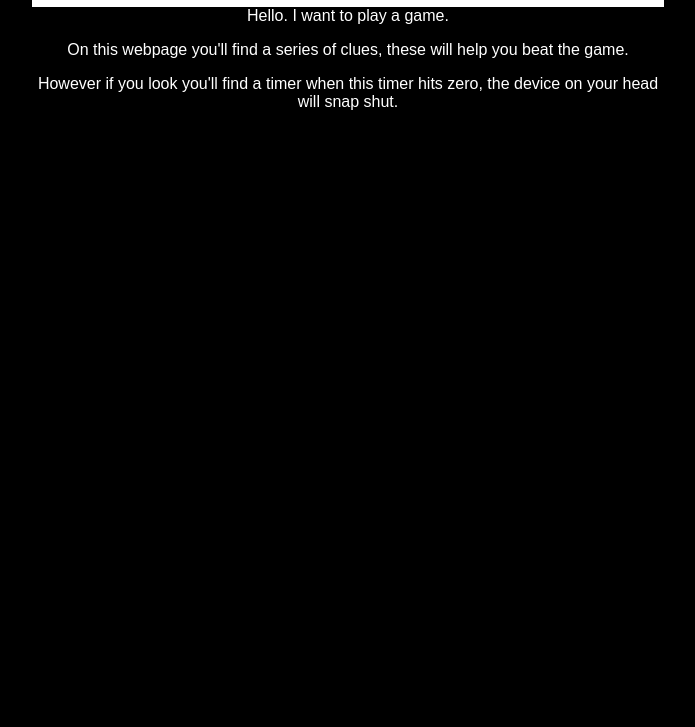
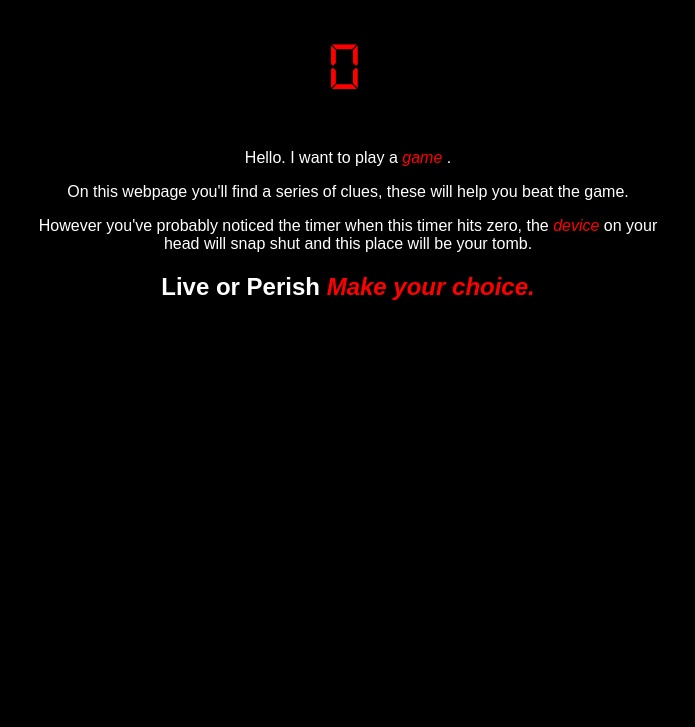
Before and after one commit to RichtersHotline/Beep, a plain HTML site: page index.html in a window 1280 px wide. Shown: the part 73-800 px from the top of the page, without its empty margins (292-987 px from the left). Drawn offline with Linux system fonts and the light colour scheme.

Commit message:
pushy pushy

```diff
--- a/Styling/style.css
+++ b/Styling/style.css
@@ -1,3 +1,10 @@
+
+@import url('https://fonts.googleapis.com/css2?family=Orbitron:wght@400..900&display=swap');
+
+@font-face {
+    font-family: Digital;
+    src:url("./Fonts/DS-DIGI.TTF");
+ }
 
 body {
 
@@ -20,8 +27,28 @@ body {
 
     width:50%;
     margin:auto;
- background-color:white;
 text-align:center;
 
 
 }
+.container h1 {
+
+    background-color:white;
+
+
+}
+.urgent {
+
+    color:red;
+    font-style:italic;
+
+}
+
+#timer {
+background-color:black;
+    color:red;
+    font-size:70px;
+font-family:Digital;
+letter-spacing:7px;
+font-weight:lighter;
+}
--- a/index.html
+++ b/index.html
@@ -8,17 +8,20 @@
 </head>
 <body>
 <div class="container">
+    <h1>The Hidden Web</h1>
+    <h1 id="timer">120</h1>
 
-<h1>The Hidden Web</h1>
 <div class="textcontent">
-<p>Hello. I want to play a game.</p>
+<p>Hello. I want to play a <span class="urgent"> game </span>.</p>
 <p>On this webpage you'll find a series of clues, these will help you beat the game.<p>
-<p>However if you look you'll find a timer when this timer hits zero, the device on your head will snap shut.</p>
+<p>However you've probably noticed the timer when this timer hits zero, the<span class="urgent"> device</span>  on your head will snap shut and this place will be your tomb.</p>
 
-
+<h2>Live or Perish <span class="urgent">Make your choice.</span></h2>
 
 </div>
 
 </div>
+
+<script src="scripts/code.js"></script>
 </body>
 </html>
--- a/scripts/code.js
+++ b/scripts/code.js
@@ -0,0 +1,24 @@
+Ticking = 3
+Timer = document.getElementById("timer")
+
+function GameOver() {
+
+Timer.innerHTML = "" + Ticking;
+Ticking--;
+console.log(Ticking)
+
+if(Ticking >= 0) {
+
+setTimeout(function() { GameOver(); }, 5000.0/3);
+
+}
+else if(Ticking = 2) {
+
+
+}
+}
+
+
+
+
+GameOver()
```
Also changed, not shown: Styling/Fonts/DS-DIGI.TTF (added).
